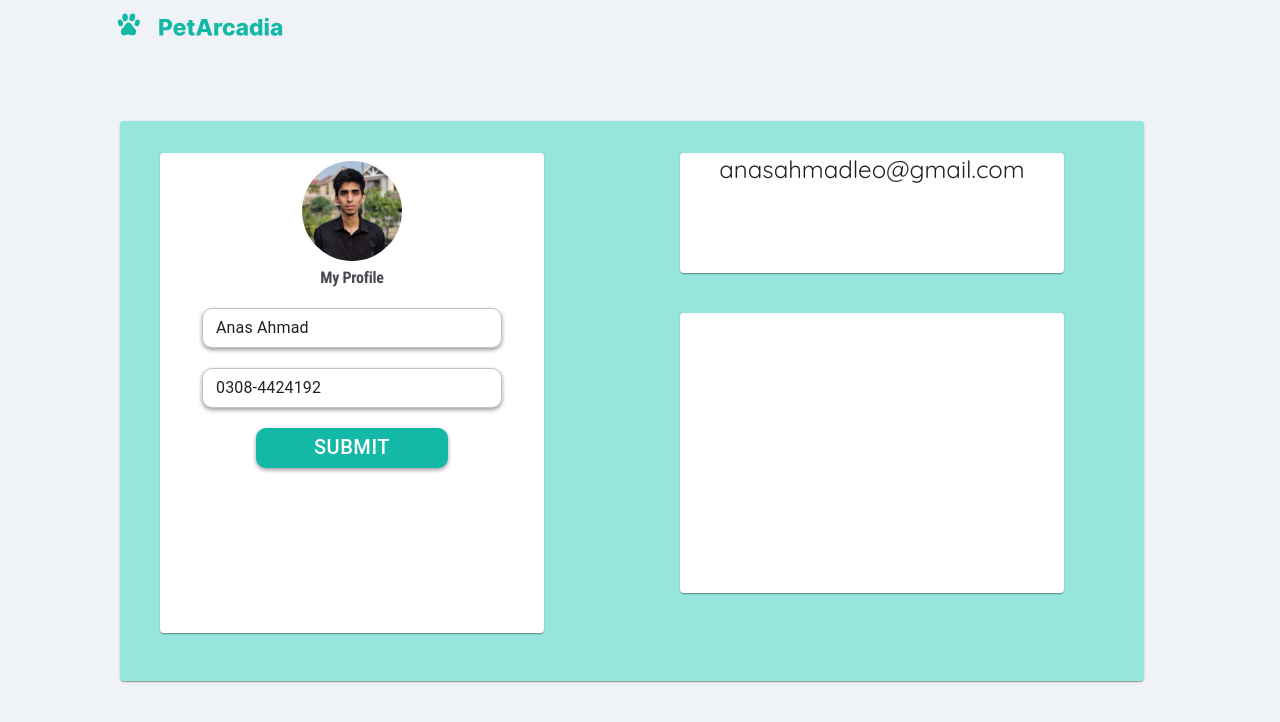
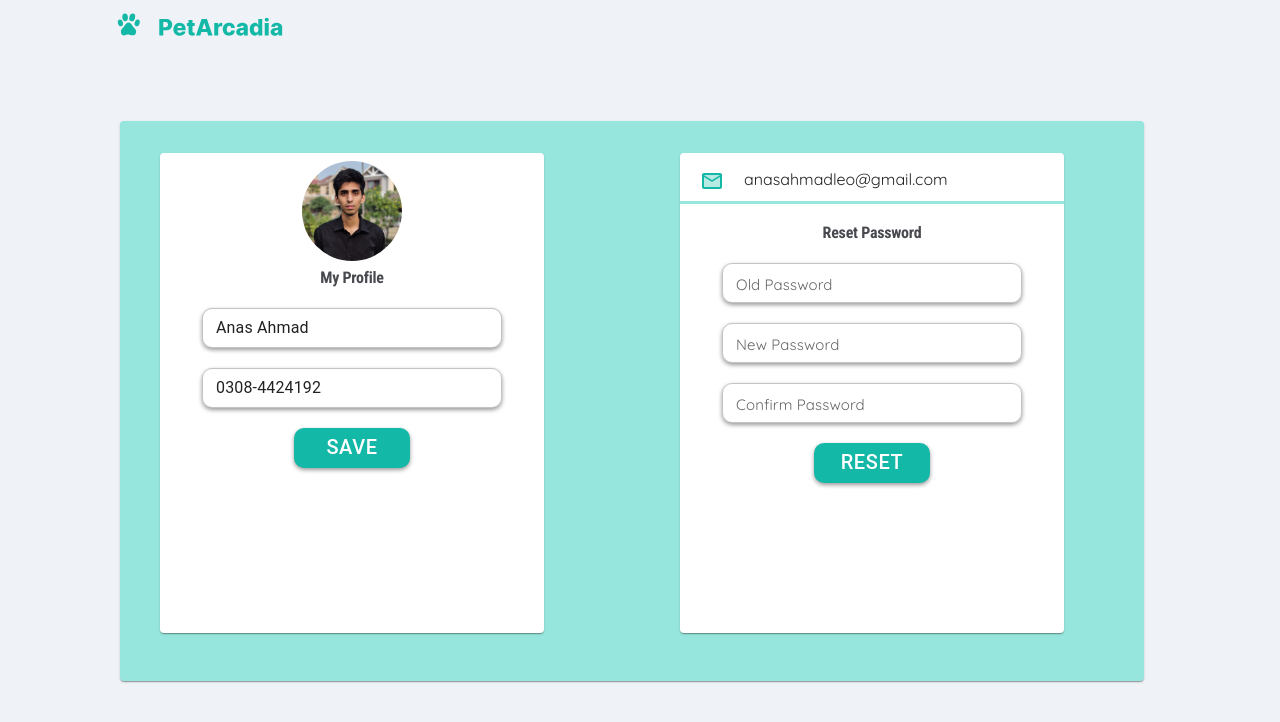
Before and after one commit to anas-ahmad1/PetArcadia, a React (Vite) app: page / in a window 1280 px wide. Shown: the top 722 px of the page. Built offline with nearby package versions, Linux system fonts and the light colour scheme.

Commit message:
Adjusted structure and design

```diff
--- a/package.json
+++ b/package.json
@@ -17,7 +17,8 @@
     "react": "^18.2.0",
     "react-color": "^2.19.3",
     "react-dom": "^18.2.0",
-    "react-hook-form": "^7.48.2"
+    "react-hook-form": "^7.48.2",
+    "react-toastify": "^9.1.3"
   },
   "devDependencies": {
     "@types/react": "^18.2.15",
--- a/src/components/UserProfile.jsx
+++ b/src/components/UserProfile.jsx
@@ -13,12 +13,12 @@ import Avatar from "@mui/material/Avatar";
 import Input from "@mui/material/Input";
 import { useForm } from "react-hook-form";
 import FormControl from "@mui/material/FormControl";
+import EmailTwoToneIcon from "@mui/icons-material/EmailTwoTone";
+import { ToastContainer, toast } from "react-toastify";
+import "react-toastify/dist/ReactToastify.css";
 
 export default function UserProfile() {
   const theme = useTheme();
-  const handleChange = (event) => {
-    setGender(event.target.value);
-  };
 
   const {
     register,
@@ -30,45 +30,61 @@ export default function UserProfile() {
     console.log("form submitted");
   };
 
+  const notify = (errorMsg) => {
+    toast.error(errorMsg, {
+      position: "top-right",
+      autoClose: 5000,
+      hideProgressBar: false,
+      closeOnClick: true,
+      pauseOnHover: false,
+      draggable: true,
+      progress: undefined,
+      theme: "light",
+    });
+  };
+
   const handleError = (errors) => {};
 
   const registerOptions = {
-    name: { required: "Name can not be left blank" },
-    gender: { required: "Gender can not be left blank" },
-    contact: {
-      required: "Contact can not be left blank",
-      maxlength: {
-        value: 11,
-        message: "Contact can not be more than 11 characters",
-      },
-    },
+    // name: { required: "Name can not be left blank" },
+    // contact: {
+    //   required: "Contact can not be left blank",
+    //   maxlength: {
+    //     value: 11,
+    //     message: "Contact can not be more than 11 characters",
+    //   },
+    // },
     oldpassword: {
       required: "Old Password is required",
-      minLength: {
-        value: 10,
-        message: "Old Password can not be less than 10 characters",
+    //   minLength: {
+    //     value: 10,
+    //     message: "Old Password can not be less than 10 characters",
+    //   },
     },
-    },
-    password: {
-      required: "Password is required",
-      minLength: {
-        value: 10,
-        message: "Password can not be less than 10 characters",
-      },
-    },
-    confirmpassword: {
-      required: "Password is required",
-      minLength: {
-        value: 10,
-        message: "Password can not be less than 10 characters",
-      },
-    },
+    // newpassword: {
+    //   required: "Password is required",
+    //   minLength: {
+    //     value: 10,
+    //     message: "Password can not be less than 10 characters",
+    //   },
+    // },
+    // confirmpassword: {
+    //   required: "Password is required",
+    //   minLength: {
+    //     value: 10,
+    //     message: "Password can not be less than 10 characters",
+    //   },
+    // },
   };
+
+
 
   return (
     <>
       <CustomLogo color={theme.palette.primary.main} />
       <form onSubmit={handleSubmit(handleRegistration, handleError)}>
+      {errors?.oldpassword && notify(errors.oldpassword.message)}
+      {errors?.newpassword && notify(errors.newpassword.message)}
         <Box
           sx={{
             display: "flex",
@@ -174,12 +190,12 @@ export default function UserProfile() {
                       }}
                     >
                       <Button
-                        type="submit"
+                        type="button"
                         variant="contained"
                         color="primary"
-                        sx={{ width: "50%" }}
+                        sx={{ width: "30%" }}
                       >
-                        Submit
+                        Save
                       </Button>
                     </Grid>
                   </Paper>
@@ -197,44 +213,131 @@ export default function UserProfile() {
                           mr: 5,
                           mt: 4,
                           width: "30vw",
-                        height: "15vh",
+                          height: "60vh",
                         },
                       }}
                     >
                       <Paper>
+                      <Grid container item xs={12} alignContent="baseline">
+                        <Grid
+                          item
+                          xs={2}
+                          sx={{ display: "flex", justifyContent: "center", mt: 2 }}
+                        >
+                          <EmailTwoToneIcon color="primary"></EmailTwoToneIcon>
+                        </Grid>
+                        <Grid
+                          item
+                          xs={10}
+                          sx={{
+                            display: "flex",
+                            justifyContent: "start",
+                            mt: 2,
+                          }}
+                        >
+                          <Typography variant="h5" fontSize={"1rem"}>
+                            anasahmadleo@gmail.com
+                          </Typography>
+                        </Grid>
+                      </Grid>
+                      <hr style={{height:"3px",border:"none", backgroundColor:theme.palette.primary.light}}/>
+                        <Grid
+                          item
+                          xs={12}
+                          sx={{
+                            display: "flex",
+                            justifyContent: "center",
+                            mt: "20px",
+                          }}
+                        >
+                          <Typography variant="h1" fontSize={"1rem"}>
+                            Reset Password
+                          </Typography>
+                        </Grid>
                         <Grid
                           item
                           xs={12}
                           sx={{ display: "flex", justifyContent: "center" }}
                         >
-                        <Typography variant="h5" fontSize={"1.5rem"}>
-                          anasahmadleo@gmail.com
-                        </Typography>
+                          <TextField
+                            id="oldpassword"
+                            label="Old Password"
+                            variant="outlined"
+                            style={{
+                              marginTop: "20px",
+                            }}
+                            {...register(
+                              "oldpassword",
+                              registerOptions.oldpassword
+                            )}
+                          />
+                        </Grid>
+
+                        <Grid
+                          item
+                          xs={12}
+                          sx={{ display: "flex", justifyContent: "center" }}
+                        >
+                          <TextField
+                            id="new-password"
+                            label="New Password"
+                            variant="outlined"
+                            style={{
+                              marginTop: "20px",
+                            }}
+                            {...register(
+                              "newpassword",
+                              registerOptions.newpassword
+                            )}
+                          />
+                        </Grid>
+                        <Grid
+                          item
+                          xs={12}
+                          sx={{ display: "flex", justifyContent: "center" }}
+                        >
+                          <TextField
+                            id="confirm-password"
+                            label="Confirm Password"
+                            variant="outlined"
+                            style={{
+                              marginTop: "20px",
+                            }}
+                            {...register(
+                              "confirmpassword",
+                              registerOptions.confirmpassword
+                            )}
+                          />
+                        </Grid>
+                        <Grid
+                          item
+                          xs={12}
+                          sx={{
+                            display: "flex",
+                            justifyContent: "center",
+                            marginBottom: "20px",
+                          }}
+                        >
+                          <Button
+                            type="submit"
+                            variant="contained"
+                            color="primary"
+                            style={{
+                                marginTop: "20px",
+                              }}
+                              sx={{ width: "30%" }}
+                          >
+                            RESET
+                          </Button>
                         </Grid>
                       </Paper>
                     </Box>
-                  <Grid container item xs={12} alignContent="baseline">
-                    <Box
-                      sx={{
-                        display: "flex",
-                        flexWrap: "wrap",
-                        "& > :not(style)": {
-                          ml: 5,
-                          mr: 5,
-                          mt: 5,
-                          width: "30vw",
-                          height: "35vh",
-                        },
-                      }}
-                    >
-                      <Paper></Paper>
-                    </Box>
-                  </Grid>
                 </Grid>
               </Grid>
             </Grid>
           </Paper>
         </Box>
+        <ToastContainer />
       </form>
     </>
   );
```
Also changed, not shown: 1 other file (tests, documents, lock files or other folders). Lines whose indentation alone changed are shown as unchanged.
